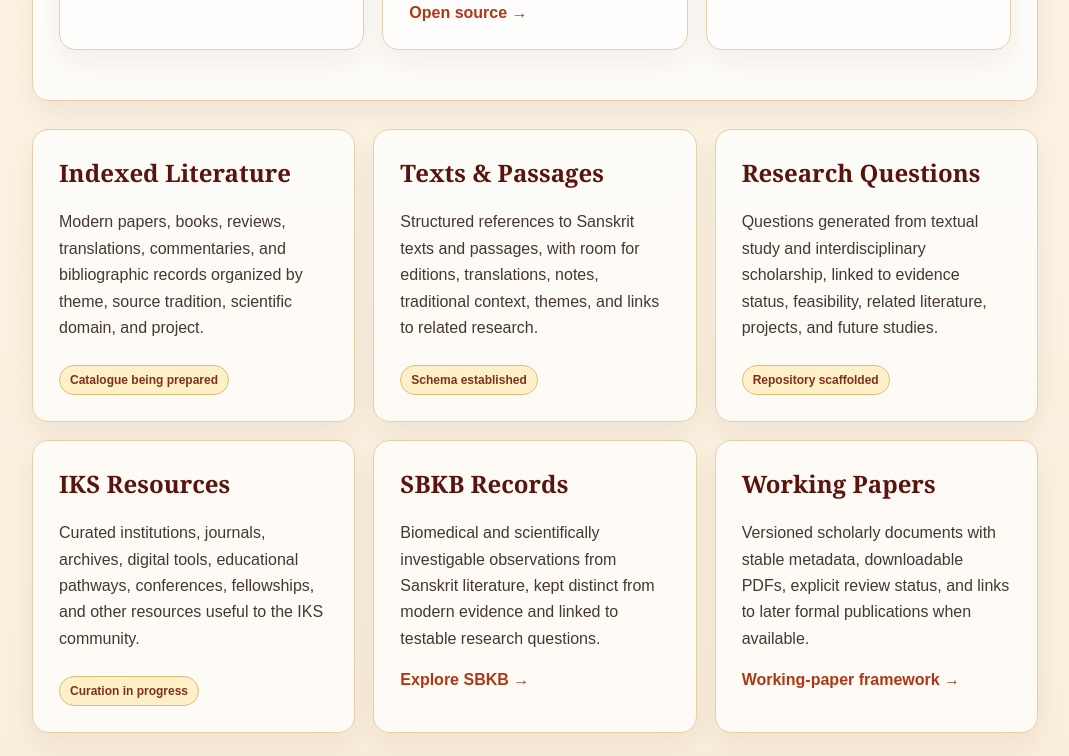
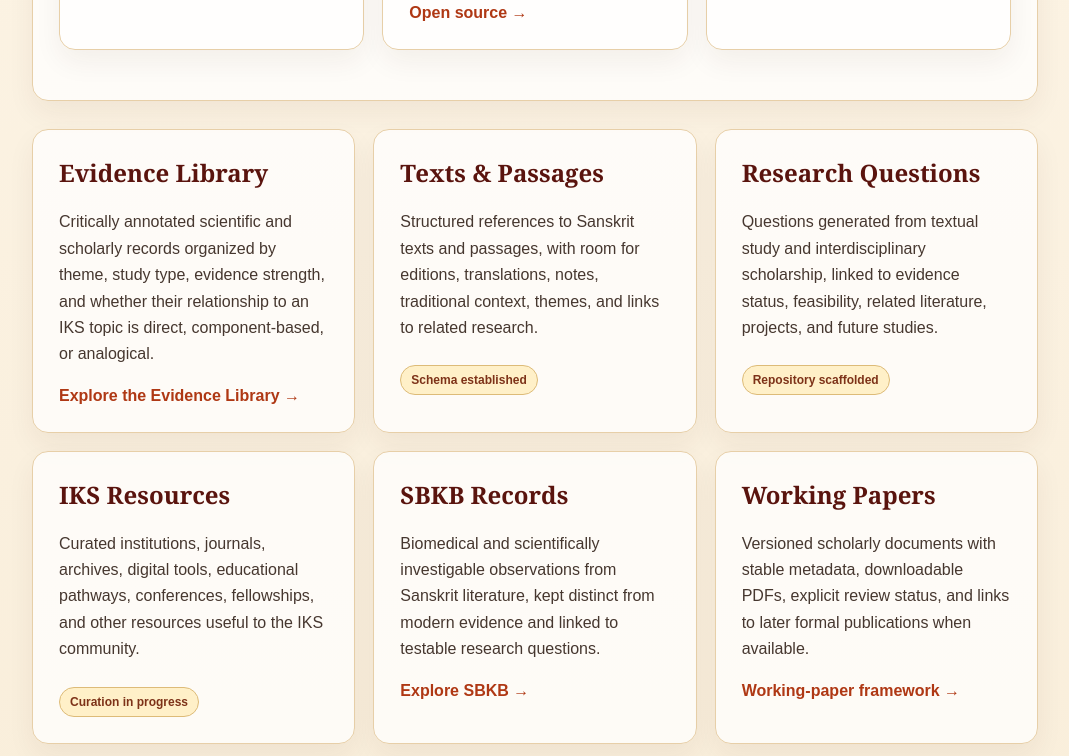
Before and after one commit to nishmishra/ivypandit-v2, a Next.js app: page /repository in a window 1280 px wide. Shown: the part 1400-2156 px from the top of the page, without its empty margins (105-1174 px from the left). Built offline with nearby package versions, Linux system fonts and the light colour scheme.

Commit message:
Connect repository to live Evidence Library

```diff
--- a/app/repository/page.tsx
+++ b/app/repository/page.tsx
@@ -39,7 +39,7 @@ export default function Repository(){return <>
     </section>
 
     <div className="resourceGrid">
-      <section className="panel"><h2>Indexed Literature</h2><p>Modern papers, books, reviews, translations, commentaries, and bibliographic records organized by theme, source tradition, scientific domain, and project.</p><span className="statusBadge">Catalogue being prepared</span></section>
+      <section className="panel"><h2>Evidence Library</h2><p>Critically annotated scientific and scholarly records organized by theme, study type, evidence strength, and whether their relationship to an IKS topic is direct, component-based, or analogical.</p><Link className="textLink" href="/evidence">Explore the Evidence Library →</Link></section>
       <section className="panel"><h2>Texts & Passages</h2><p>Structured references to Sanskrit texts and passages, with room for editions, translations, notes, traditional context, themes, and links to related research.</p><span className="statusBadge">Schema established</span></section>
       <section className="panel"><h2>Research Questions</h2><p>Questions generated from textual study and interdisciplinary scholarship, linked to evidence status, feasibility, related literature, projects, and future studies.</p><span className="statusBadge">Repository scaffolded</span></section>
       <section className="panel"><h2>IKS Resources</h2><p>Curated institutions, journals, archives, digital tools, educational pathways, conferences, fellowships, and other resources useful to the IKS community.</p><span className="statusBadge">Curation in progress</span></section>
```
